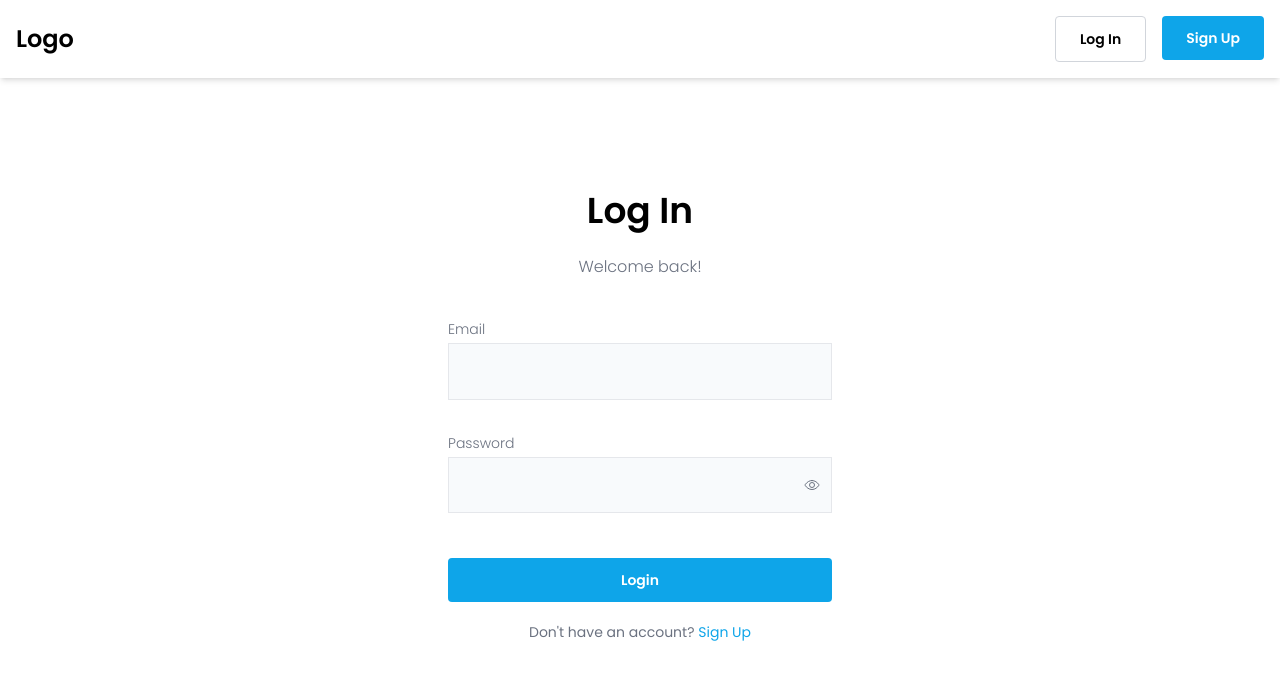
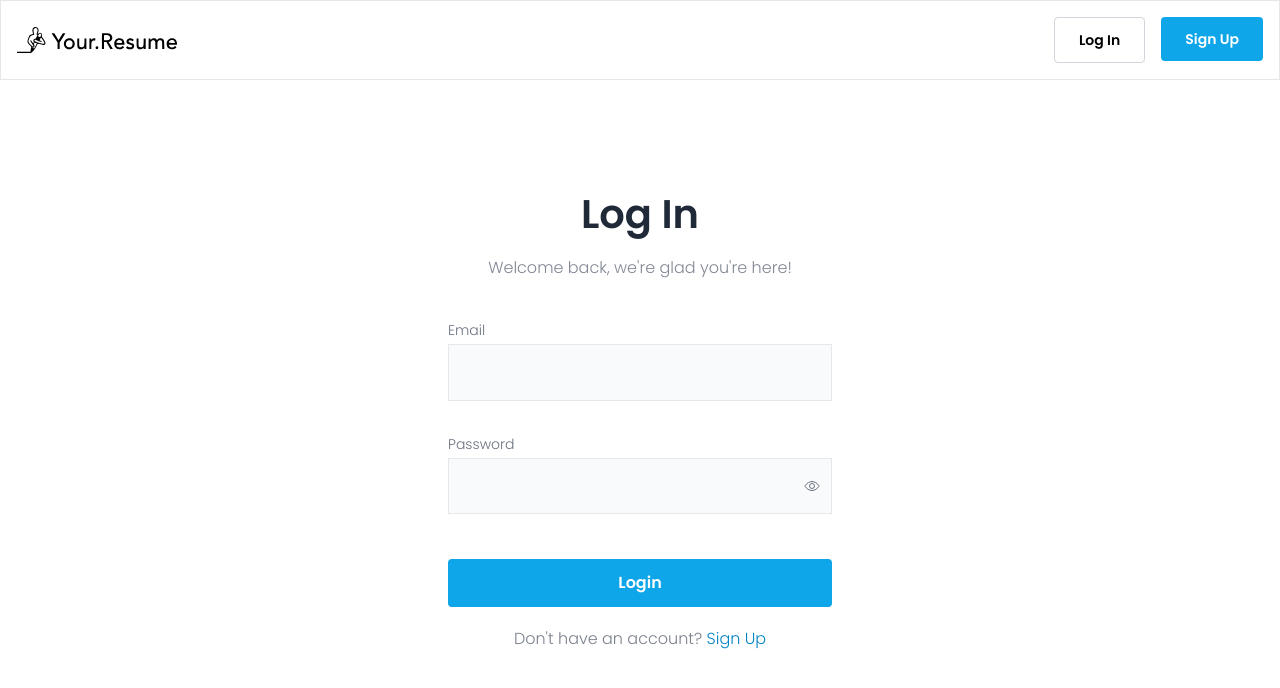
Before and after one commit to AnaAdrian/cv-generator, a React (Vite) app: page /login in a window 1280 px wide. Shown: the top 688 px of the page. Built offline with nearby package versions, Linux system fonts and the light colour scheme.

Commit message:
added the logo

```diff
--- a/index.html
+++ b/index.html
@@ -2,15 +2,15 @@
 <html lang="en">
   <head>
     <meta charset="UTF-8" />
-    <link rel="icon" type="image/svg+xml" href="" />
+    <link rel="icon" type="image/svg+xml" href="logo-thumb.png" />
     <meta name="viewport" content="width=device-width, initial-scale=1.0" />
     <link rel="preconnect" href="https://fonts.googleapis.com" />
     <link rel="preconnect" href="https://fonts.gstatic.com" crossorigin />
     <link
-      href="https://fonts.googleapis.com/css2?family=Poppins:wght@100;200;300;400;500;600&display=swap"
+      href="https://fonts.googleapis.com/css2?family=Montserrat:ital,wght@0,100..900;1,100..900&family=Poppins:wght@100;200;300;400;500;600&family=Ubuntu:ital,wght@0,300;0,400;0,500;0,700;1,300;1,400;1,500;1,700&display=swap"
       rel="stylesheet"
     />
-    <title>CV Generator</title>
+    <title>Resume</title>
   </head>
   <body>
     <div id="root"></div>
--- a/src/pages/Login.jsx
+++ b/src/pages/Login.jsx
@@ -40,9 +40,11 @@ const LoginPage = () => {
   return (
     <div className="flex w-full items-center justify-center">
       <form className="w-full max-w-sm" onSubmit={handleSubmit(handleLogin)}>
-        <div className="mb-10 flex flex-col gap-6 text-center">
-          <h1 className=" text-4xl font-bold">Log In</h1>
-          <p className="text-md font-light text-gray-500">Welcome back!</p>
+        <div className="mb-10 flex flex-col gap-3 text-center">
+          <h1 className=" text-[40px] font-bold text-gray-800">Log In</h1>
+          <p className="text-md font-light text-gray-500 text-opacity-85">
+            Welcome back, we&apos;re glad you&apos;re here!
+          </p>
         </div>
         <Input
           type="text"
@@ -63,16 +65,16 @@ const LoginPage = () => {
           onChange={() => handleInputChange("password")}
         />
         <div className="mt-5 flex flex-col gap-5">
-          <Button type="submit" variant="primary">
+          <Button type="submit" variant="primary" size="md">
             <div className="flex justify-center gap-2 ">
               {isSubmitting && <Loader size="sm" color="white" />}
               Login
             </div>
           </Button>
           <div className="flex flex-col gap-5 text-center">
-            <p className=" text-sm text-gray-500">
+            <p className="text-md font-light text-gray-500 text-opacity-90">
               Don&apos;t have an account?{" "}
-              <NavLink to="/signup" className="text-sky-500">
+              <NavLink to="/signup" className="text-sky-600 ">
                 Sign Up
               </NavLink>
             </p>
--- a/src/pages/SignUp.jsx
+++ b/src/pages/SignUp.jsx
@@ -71,7 +71,7 @@ const SignUpPage = () => {
           onSubmit={handleSubmit(handleSignUp)}
         >
           <div className="mb-10 flex flex-col gap-4 text-center">
-            <h1 className="text-4xl font-bold">Sign Up</h1>
+            <h1 className="text-4xl font-bold text-gray-800">Sign Up</h1>
             <p className="text-md font-light text-gray-500">
               Create your account
             </p>
@@ -112,10 +112,15 @@ const SignUpPage = () => {
             onChange={(e) => handleInputChange(e, "confirm-password")}
           />
           <div className="mb-4 mt-4 grid grid-cols-2 gap-x-2">
-            <Button type="button" variant="back" onClick={() => navigate(-1)}>
+            <Button
+              type="button"
+              variant="back"
+              size="md"
+              onClick={() => navigate(-1)}
+            >
               Back
             </Button>
-            <Button type="submit" variant="primary">
+            <Button type="submit" variant="primary" size="md">
               <div className="flex justify-center gap-2 ">
                 {isSubmitting && <Loader size="sm" color="white" />}
                 Sign Up
--- a/src/ui/Button.jsx
+++ b/src/ui/Button.jsx
@@ -1,4 +1,4 @@
-function Button({ children, variant, ...rest }) {
+function Button({ children, variant, size, ...rest }) {
   const variants = {
     primary: "bg-sky-500 hover:bg-sky-600 text-white active:bg-sky-700",
     secondary: "bg-gray-500 hover:bg-gray-600 text-white active:bg-gray-700",
@@ -8,11 +8,18 @@ function Button({ children, variant, ...rest }) {
     danger: "bg-red-500 hover:bg-red-600 text-white",
   };
 
+  const sizes = {
+    sm: "text-sm",
+    md: "text-md",
+    lg: "text-lg",
+  };
+
   const style = variants[variant];
+  const textSize = sizes[size];
 
   return (
     <button
-      className={`${style} rounded-[4px] px-6 py-3 text-sm font-semibold transition-all duration-100 ease-in-out `}
+      className={`${style} ${textSize} rounded-[4px] px-6 py-3 font-semibold transition-all duration-100 ease-in-out `}
       {...rest}
     >
       {children}
@@ -23,6 +30,7 @@ function Button({ children, variant, ...rest }) {
 Button.defaultProps = {
   type: "button",
   variant: "primary",
+  size: "sm",
 };
 
 export default Button;
--- a/src/ui/Header.jsx
+++ b/src/ui/Header.jsx
@@ -2,12 +2,19 @@ import AuthNavigation from "./AuthNavigation";
 import UserDropdown from "../features/users/UserDropdown";
 
 import { useAuth } from "../auth/AuthContext";
+import { NavLink } from "react-router-dom";
 
 function Header() {
   const { user } = useAuth();
   return (
-    <div className="flex items-center justify-between bg-white p-4 shadow-md">
-      <h1 className="text-2xl font-bold">Logo</h1>
+    <div className="flex items-center justify-between border bg-white p-4">
+      <NavLink to="/app">
+        <img
+          src={`logo.svg`}
+          alt="Your.Resume"
+          className="h-auto w-28 sm:w-40"
+        />
+      </NavLink>
       {user ? <UserDropdown /> : <AuthNavigation />}
     </div>
   );
--- a/tailwind.config.js
+++ b/tailwind.config.js
@@ -7,7 +7,9 @@ export default {
   theme: {
     extend: {
       fontFamily: {
-        'sans': ['Poppins', 'sans-serif'], // Add this line
+        'sans': ['Poppins', 'sans-serif'],
+        "montserrat": ["Montserrat", "sans-serif"],
+        "ubuntu": ["Ubuntu", "sans-serif"],
       },
     },
   },
```
Also changed, not shown: public/logo-thumb.png (added), public/logo.svg (added).
